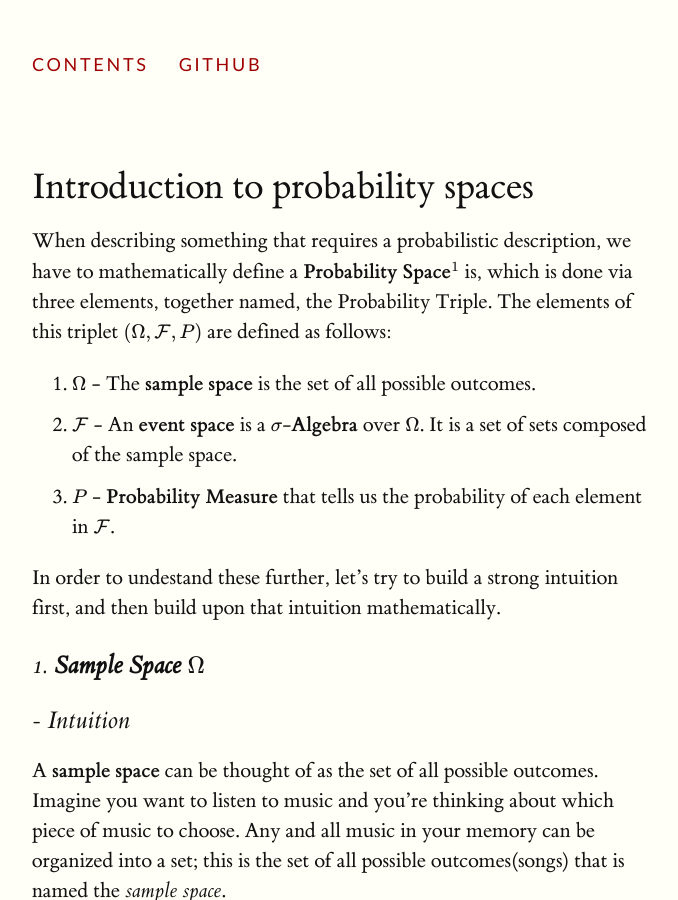
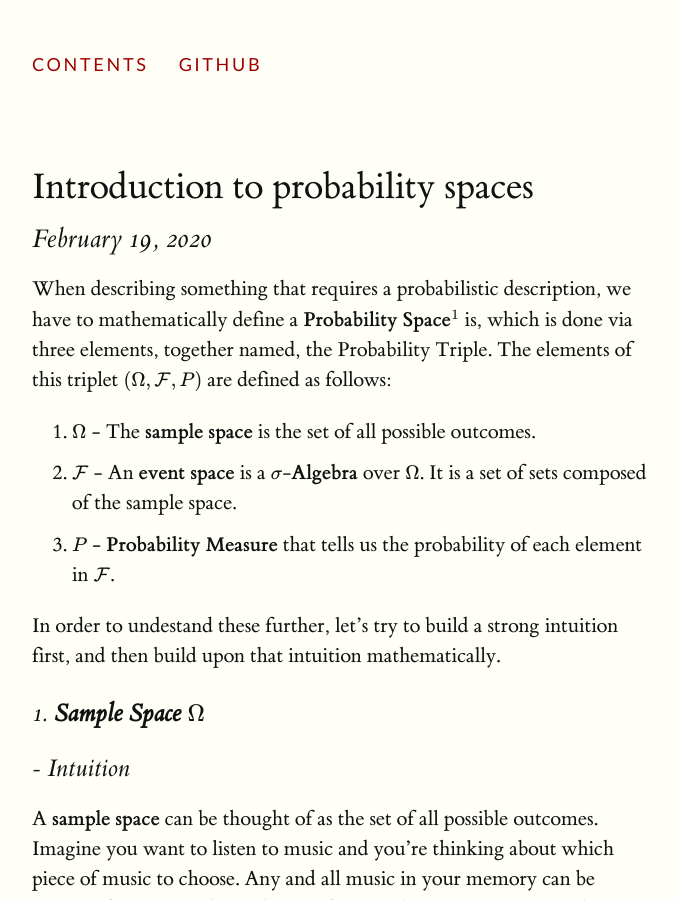
Before and after one commit to luisgc2116/luis_notes, a Jekyll site: the page built from published_notes/fundamental/intro_prob_spaces/index.md, in a window 1280 px wide and 900 px high. Shown: the whole window, without its empty margins (128-806 px from the left). Built offline with Jekyll 4.4.1, drawn with Linux system fonts in a browser that asks for light colours; formulas are drawn with MathJax 3.

Commit message:
Update index.md

```diff
--- a/published_notes/fundamental/intro_prob_spaces/index.md
+++ b/published_notes/fundamental/intro_prob_spaces/index.md
@@ -1,6 +1,8 @@
 ---
 layout: post
 title: Introduction to Probability Spaces
+date:   2020-02-19 21:46:04
+categories: jekyll css
 ---
 
 When describing something that requires a probabilistic description, we have to mathematically define a **Probability Space**$$^1$$ is, which is done via three elements, together named, the Probability Triple. The elements of this triplet $$(\Omega, \mathcal{F}, P)$$ are defined as follows:
```
